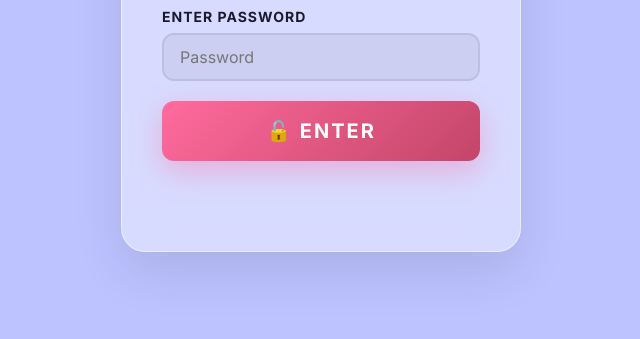
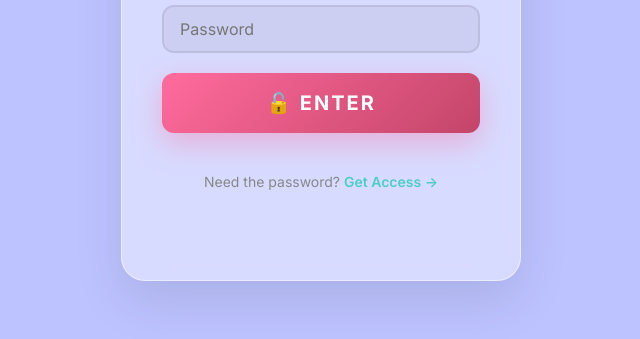
Before and after one commit to NFTcolumn/pistol-ponies, a website built with Vite: page index.html in a window 1280 px wide. Shown: the part 399-738 px from the top of the page, without its empty margins (319-959 px from the left). Built offline with nearby package versions, Linux system fonts and the light colour scheme; no server answers.

Commit message:
feat: Add 'Get Access' Telegram link on password modal

```diff
--- a/index.html
+++ b/index.html
@@ -66,6 +66,10 @@
         <button id="submitPassword" class="btn btn-primary">
           <span>🔓 Enter</span>
         </button>
+        <p style="margin-top: 20px; font-size: 14px; color: #888;">
+          Need the password? <a href="https://t.me/pixelponies" target="_blank" rel="noopener"
+            style="color: #4ecdc4; text-decoration: none; font-weight: 600;">Get Access →</a>
+        </p>
       </div>
     </div>
   </div>
```
